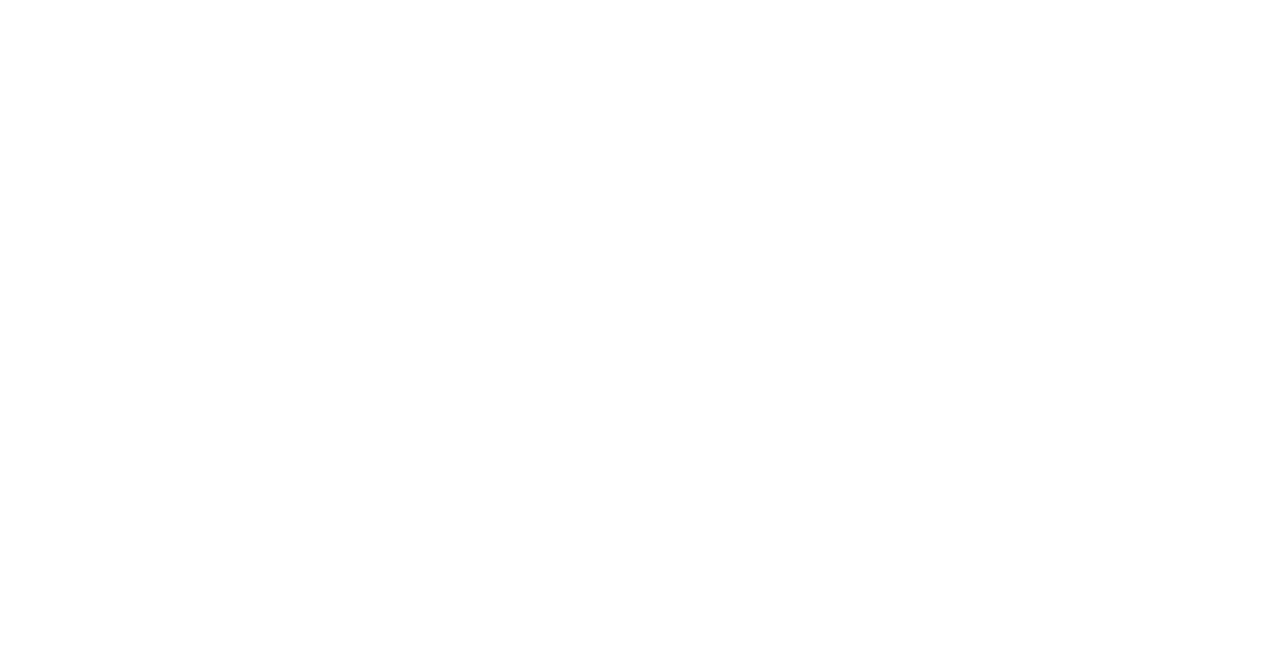
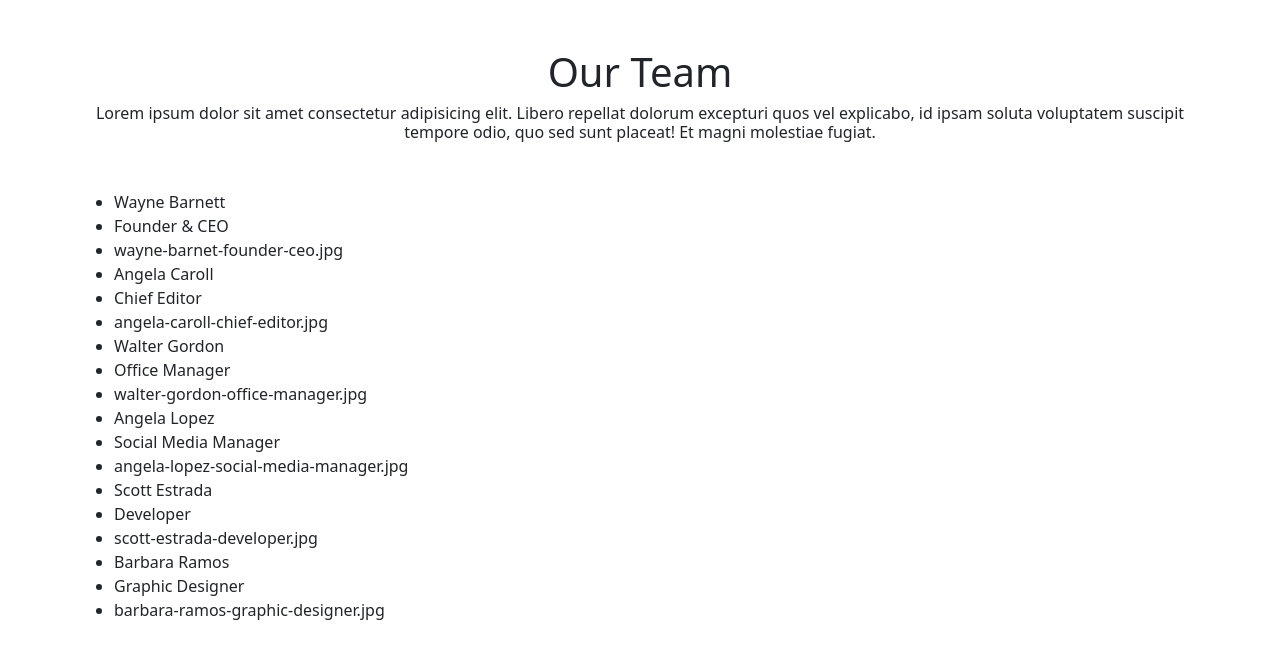
Before and after one commit to LucaFormica17/js-our-team, a plain HTML site: page index.html in a window 1280 px wide. Drawn offline with nearby package versions, Linux system fonts and the light colour scheme.

Commit message:
[UPDATE] milestone 2

```diff
--- a/index.html
+++ b/index.html
@@ -8,6 +8,29 @@
         <title>Our Team</title>
     </head>
     <body>
+        <header>
+            <div class="container">
+                <div class="row">
+                    <div class="col-12">
+                        <div class="my-5 text-center">
+                            <h1>Our Team</h1>
+                            <h6>Lorem ipsum dolor sit amet consectetur adipisicing elit. Libero repellat dolorum excepturi quos vel explicabo, id ipsam soluta voluptatem suscipit tempore odio, quo sed sunt placeat! Et magni molestiae fugiat.</h6>
+                        </div>
+                    </div>
+                </div>
+            </div>
+        </header>
+        <main>
+            <div class="container">
+                <div class="row">
+                    <div class="col-12">
+                        <div class="d-flex flex-wrap">
+                            <ul id="content"></ul>
+                        </div>
+                    </div>
+                </div>
+            </div>
+        </main>
       <script src="./js/script.js" type="text/javascript"></script>
     </body>
 </html>
--- a/js/script.js
+++ b/js/script.js
@@ -1,34 +1,34 @@
 //MILESTONE 0
 let employees = [
     {
-        'name' : 'Wayne Barnett',
-        'role' : 'Founder & CEO',
-        'image' : 'wayne-barnet-founder-ceo.jpg'
+        name: 'Wayne Barnett',
+        role: 'Founder & CEO',
+        image: 'wayne-barnet-founder-ceo.jpg'
     },
     {
-        'name' : 'Angela Caroll',
-        'role' : 'Chief Editor',
-        'image' : 'angela-caroll-chief-editor.jpg'
+        name: 'Angela Caroll',
+        role: 'Chief Editor',
+        image: 'angela-caroll-chief-editor.jpg'
     },
     {
-        'name' : 'Walter Gordon',
-        'role' : 'Office Manager',
-        'image' : 'walter-gordon-office-manager.jpg'
+        name: 'Walter Gordon',
+        role: 'Office Manager',
+        image: 'walter-gordon-office-manager.jpg'
     },
     {
-        'name' : 'Angela Lopez',
-        'role' : 'Social Media Manager',
-        'image' : 'angela-lopez-social-media-manager.jpg'
+        name: 'Angela Lopez',
+        role: 'Social Media Manager',
+        image: 'angela-lopez-social-media-manager.jpg'
     },
     {
-        'name' : 'Scott Estrada',
-        'role' : 'Developer',
-        'image' : 'scott-estrada-developer.jpg'
+        name: 'Scott Estrada',
+        role: 'Developer',
+        image: 'scott-estrada-developer.jpg'
     },
     {
-        'name' : 'Barbara Ramos',
-        'role' : 'Graphic Designer',
-        'image' : 'barbara-ramos-graphic-designer.jpg'
+        name: 'Barbara Ramos',
+        role: 'Graphic Designer',
+        image: 'barbara-ramos-graphic-designer.jpg'
     }
 ];
 
@@ -37,5 +37,10 @@ let employees = [
 for(let i=0; i<employees.length; i++){
     for(let key in employees[i]){
         console.log(employees[i][key]);
+
+        //MILESTONE 2
+        let container = document.getElementById('content');
+        container.innerHTML += `<li>${employees[i][key]}</li>`;
+
     }
 }
```
